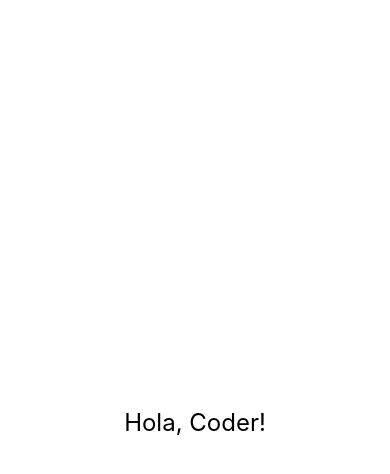
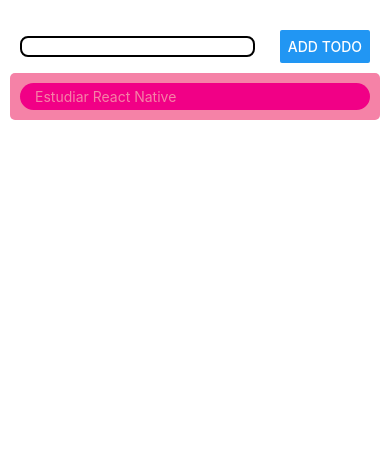
Before and after one commit to MathiasFernandez24/AppFernandez, a React Native app: screen / in a window 390 px wide. Shown: the top 474 px of the page. Built offline with nearby package versions, Linux system fonts and the light colour scheme.

Commit message:
clase3 I

```diff
--- a/App.js
+++ b/App.js
@@ -1,23 +1,9 @@
 import { StatusBar } from 'expo-status-bar';
 import { StyleSheet, Text, View } from 'react-native';
+import Layout from './Screens/Layout';
 
 export default function App() {
   return (
-    <View style={styles.container}>
-      <Text style={styles.text}>Hola, Coder!</Text>
-      <StatusBar style="auto" />
-    </View>
+    <Layout />
   );
 }
-
-const styles = StyleSheet.create({
-  container: {
-    flex: 1,
-    backgroundColor: '#fff',
-    alignItems: 'center',
-    justifyContent: 'center',
-  },
-  text: {
-    fontSize: 24,
-  }
-});
--- /dev/null
+++ b/Components/Item.js
@@ -0,0 +1,25 @@
+import { StyleSheet, Text, View } from 'react-native'
+import React from 'react'
+import { colors } from '../Styles/Colors'
+
+const Item = ({ item }) => {
+    return (
+        <View style={styles.itemContainer}>
+            <Text style={styles.text}>{item.text}</Text>
+        </View>
+    )
+}
+
+export default Item
+
+const styles = StyleSheet.create({
+    itemContainer: {
+        backgroundColor: colors.rosa,
+        paddingHorizontal: 15,
+        paddingVertical: 5,
+        borderRadius: 20,
+    },
+    text: {
+        color: colors.rosaClaro
+    }
+})
--- /dev/null
+++ b/Screens/Layout.js
@@ -0,0 +1,57 @@
+import { Button, TextInput, StyleSheet, Text, View } from 'react-native'
+import React from 'react'
+import Item from '../Components/Item'
+import { colors } from '../Styles/Colors'
+
+const Layout = () => {
+    return (
+        <View style={styles.container}>
+            <View style={styles.topContainer}>
+                <TextInput style={styles.input}
+                />
+                <Button title='add todo'
+                />
+            </View>
+
+
+            <View style={styles.itemList}>
+                <Item item={{ id: 1, text: "Estudiar React Native" }}>
+                </Item>
+            </View>
+
+        </View>
+
+    )
+}
+
+export default Layout
+
+const styles = StyleSheet.create({
+    container: {
+        paddingTop: 20,
+        paddingHorizontal: 10,
+        flexDirection: 'column',
+        justifyContent: 'space-around',
+        alignItems: 'center',
+    },
+    topContainer: {
+        flexDirection: "row",
+        justifyContent: 'space-around',
+        alignItems: 'center',
+        padding: 10,
+
+    },
+    input: {
+        borderRadius: 8,
+        borderWidth: 2,
+        width: "80%",
+        marginRight: 25,
+        paddingHorizontal: 12,
+    },
+    itemList: {
+        backgroundColor: colors.rosaClaro,
+        width: "100%",
+        padding: 10,
+        borderRadius: 5,
+    }
+})
--- /dev/null
+++ b/Styles/Colors.js
@@ -0,0 +1,7 @@
+export const colors = {
+    negro: "#180A0A",
+    violeta: "#711A75",
+    rosa: "#F10086",
+    rosaClaro: "#F582A7",
+
+}
```
